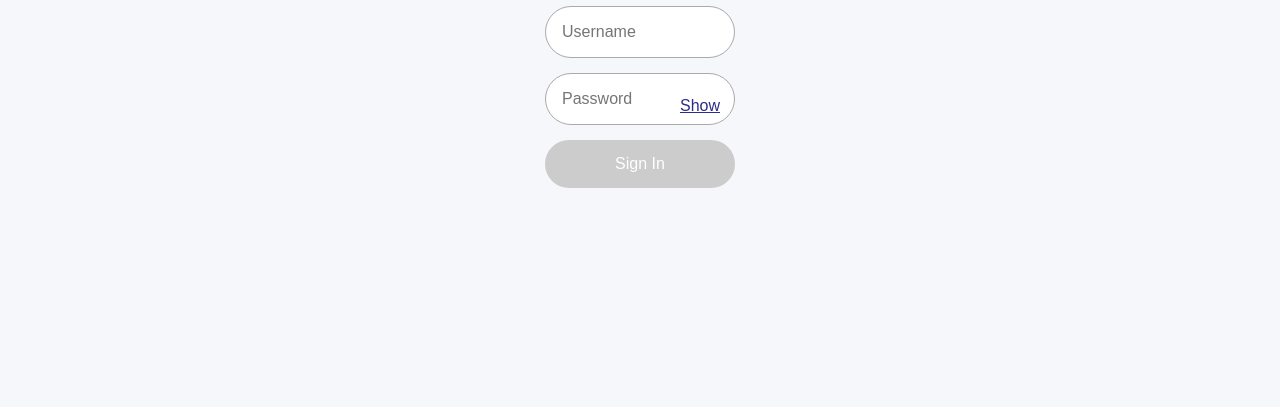
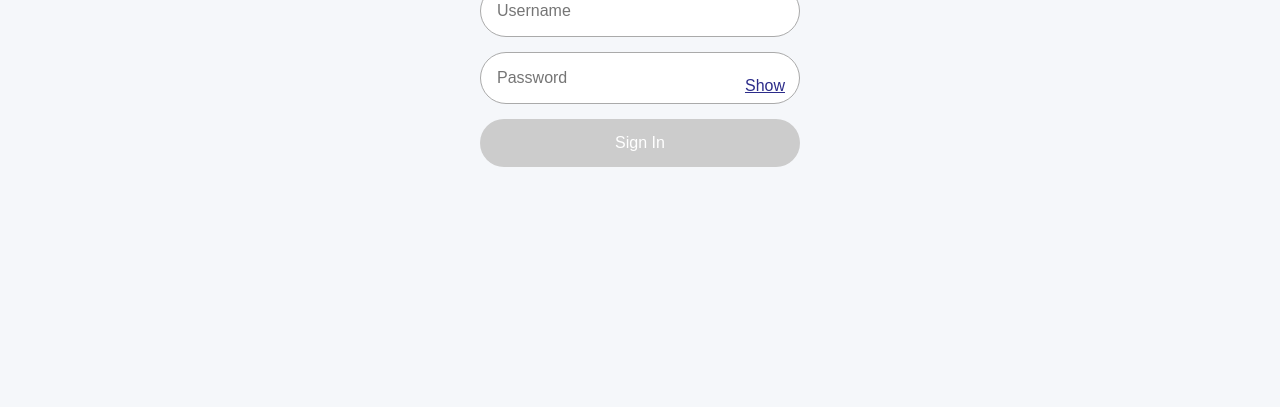
Before and after one commit to raufrasheed37-ctrl/flash, a plain HTML site: page index.html in a window 1280 px wide. Shown: the part 393-800 px from the top of the page. Drawn offline with nearby package versions, Linux system fonts and the light colour scheme.

Commit message:
Increase max-width of login box to 320px

```diff
--- a/style.css
+++ b/style.css
@@ -357,14 +357,9 @@ body {
 
 .login-box {
   width: 85%;
-  max-width: 220px;
+  max-width: 320px;
   margin: auto;
   padding: 0 15px;
-}
-
-.login-box,
-.login-box * {
-  box-sizing: border-box;
 }
 
 .login-box h2 {
```
